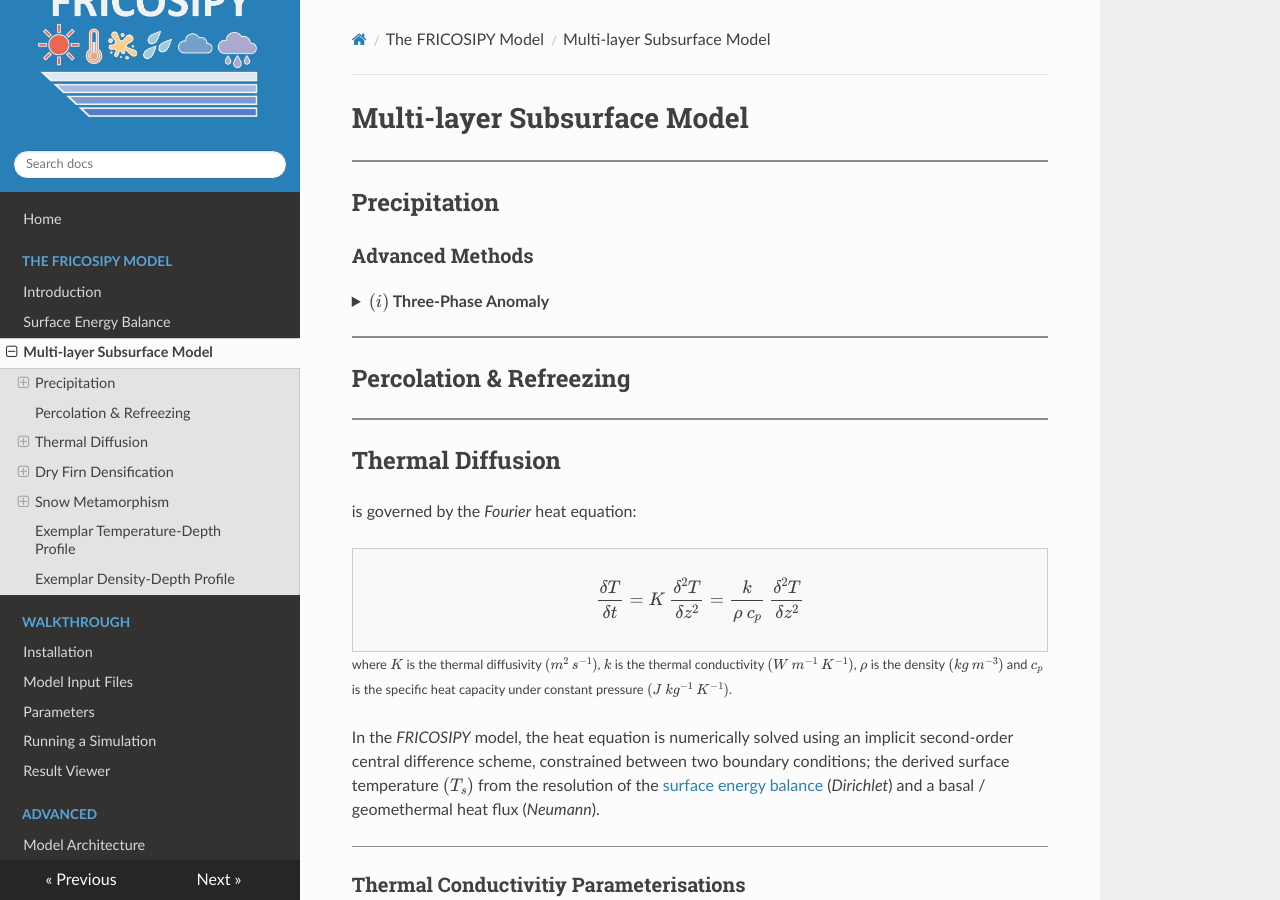
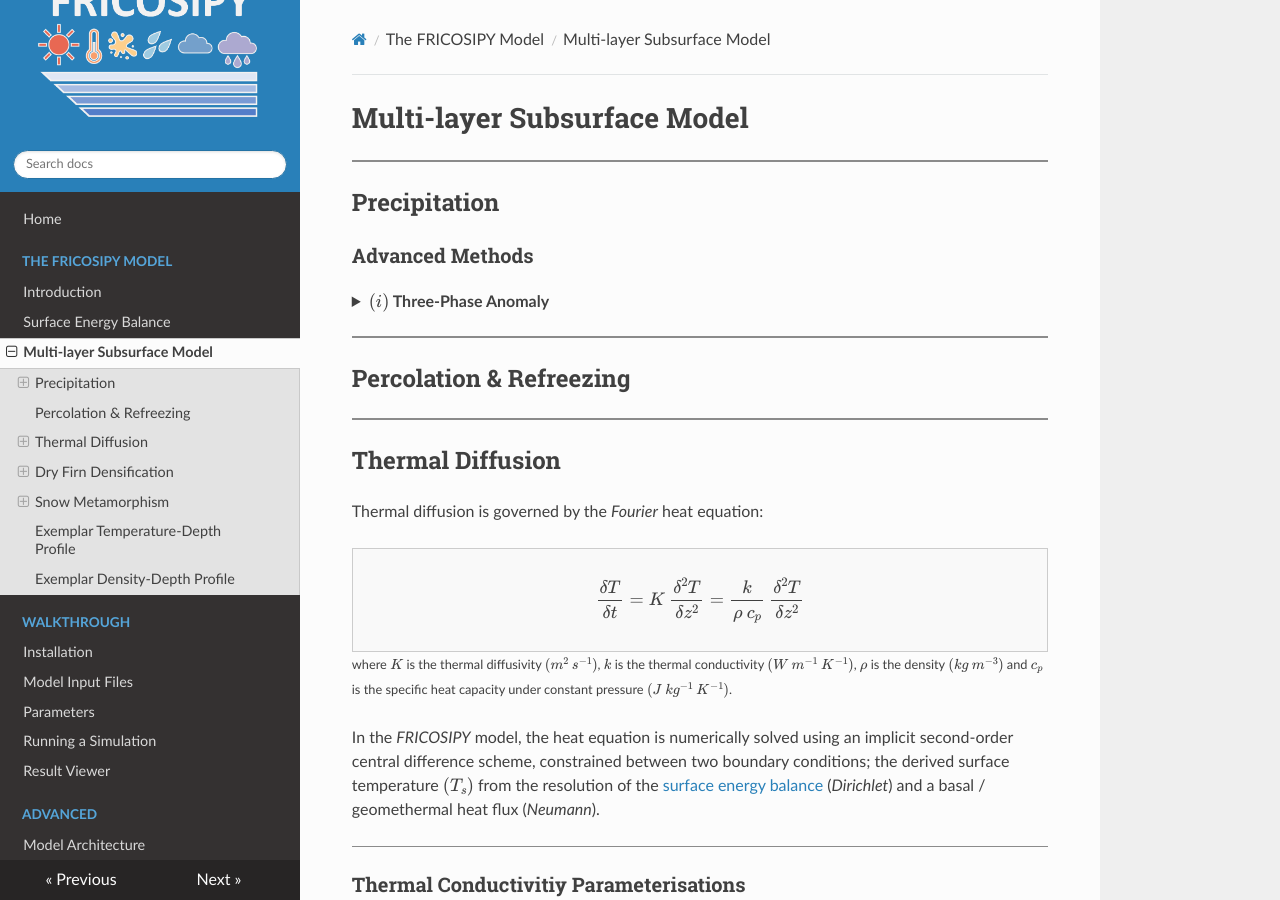
Before and after one commit to MarcusGastaldello/FRICOSIPY, an MkDocs documentation site: the page built from docs/subsurface_model.md, in a window 1280 px wide and 900 px high. Built offline with MkDocs 1.6.1, drawn with Linux system fonts in a browser that asks for light colours; some of the changed lines change nothing that is shown.

Commit message:
Update subsurface_model.md

```diff
--- a/docs/subsurface_model.md
+++ b/docs/subsurface_model.md
@@ -21,7 +21,7 @@
 
 ## Thermal Diffusion
 
-is governed by the *Fourier* heat equation:
+Thermal diffusion is governed by the *Fourier* heat equation:
 
 <div style="border:1px solid #ccc; padding:10px; background:#f9f9f9; max-width:100%; overflow-x:auto;">
 $$
@@ -59,10 +59,10 @@
 
     <div style="border:1px solid #ccc; padding:10px; background:#f9f9f9; max-width:100%; overflow-x:auto;">
     $$
-    SW_{net} = SW_{in} \: (1 - \alpha) - SW_{pen}
+    k =
     $$
     </div>
-    <small>where</small>
+    <small>where </small>
 
 ---
 
@@ -73,10 +73,10 @@
 
     <div style="border:1px solid #ccc; padding:10px; background:#f9f9f9; max-width:100%; overflow-x:auto;">
     $$
-    SW_{net} = SW_{in} \: (1 - \alpha) - SW_{pen}
+    k =
     $$
     </div>
-    <small>where</small>
+    <small>where </small>
 
 <hr style="height:1px; background-color:#8b8b8b; border:none;" />
 
```
